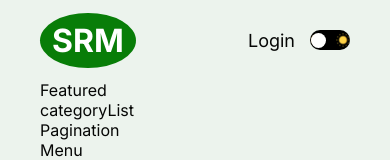
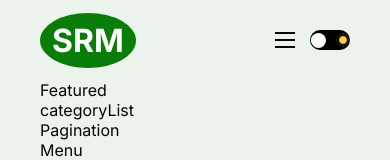
Before and after one commit to eerapheal/srmapp, a Next.js app: page / in a window 390 px wide. Shown: the top 160 px of the page. Built offline with nearby package versions, Linux system fonts and the light colour scheme.

Commit message:
Active Mobile menu

```diff
--- a/src/app/components/authLink/AuthLink.jsx
+++ b/src/app/components/authLink/AuthLink.jsx
@@ -1,18 +1,42 @@
-import React from "react";
+"use client";
+import React, { useState, useEffect } from "react";
 import styles from "./authLink.module.css";
-import Link from "next/link"
+import Link from "next/link";
+
 const AuthLink = () => {
+  const [open, setOpen] = useState(false);
+
   const status = "notauth";
 
   return (
     <>
       {status === "notauth" ? (
-        <Link href="/login">Login</Link>
+        <Link href="/login"  className={styles.link}>Login</Link>
       ) : (
         <>
-          <Link href="/create">Create</Link>
-          <span>Logout</span>
+          <Link href="/create" className={styles.link}>Create</Link>
+          <span  className={styles.link}>Logout</span>
         </>
+      )}
+      <div className={styles.burger} onClick={() => setOpen(!open)}>
+        <div className={styles.line}></div>
+        <div className={styles.line}></div>
+        <div className={styles.line}></div>
+      </div>
+      {open && (
+        <div className={styles.mobileMenu}>
+          <Link href="/">Home</Link>
+          <Link href="/">About</Link>
+          <Link href="/">Contact</Link>
+          {status === "notauth" ? (
+            <Link href="/login">Login</Link>
+          ) : (
+            <>
+              <Link href="/create">Create</Link>
+              <span>Logout</span>
+            </>
+          )}
+        </div>
       )}
     </>
   );
```
